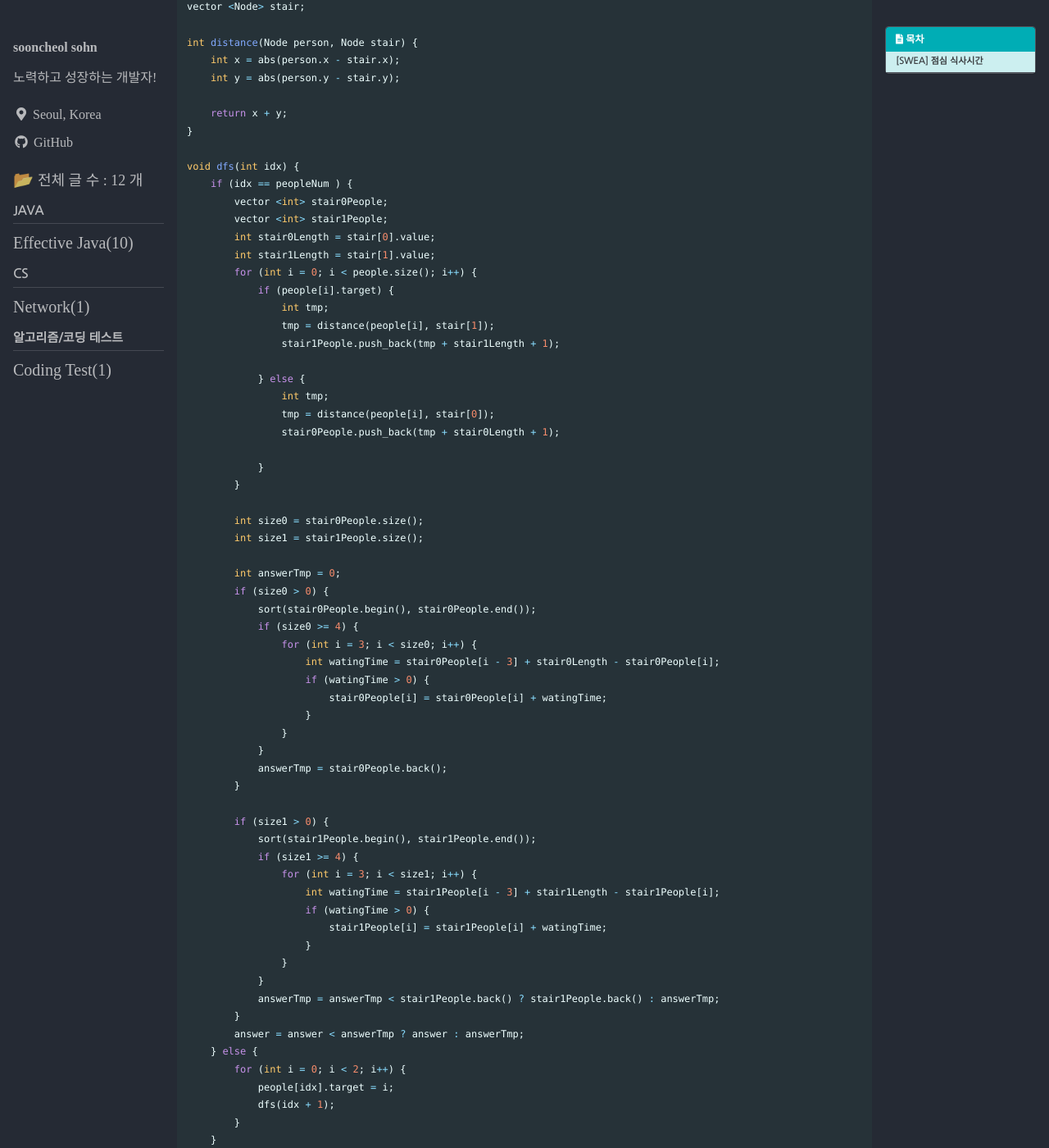
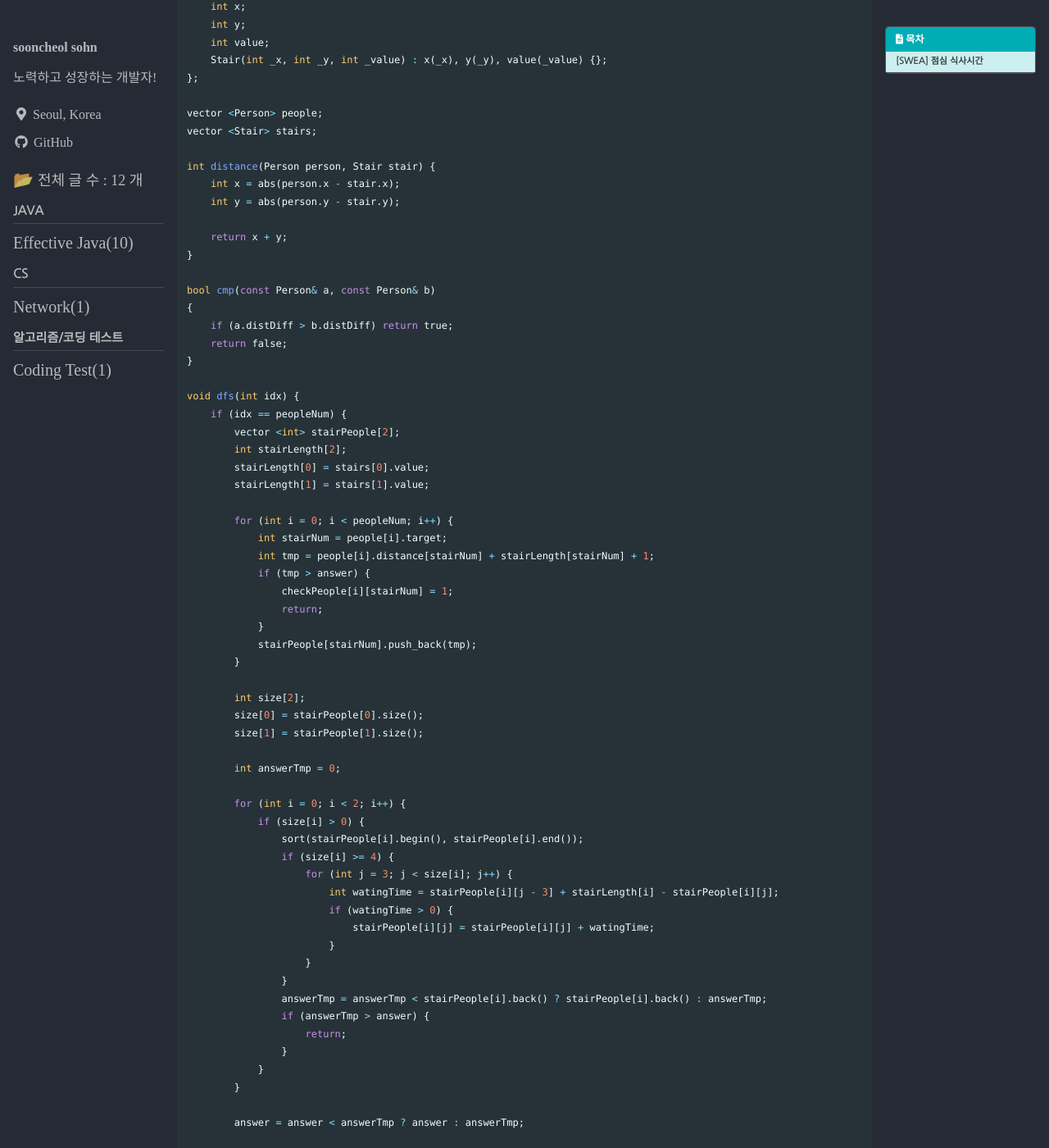
Before and after one commit to punsoo/punsoo.github.io, a Jekyll site: the page built from _posts/Coding-Test/2021-04-14-SWEA-점심 식사 시간.md, in a window 1280 px wide and 1400 px high, scrolled down 764 px. Shown: the whole window at 82% size. Built offline with Jekyll 4.4.1, drawn with Linux system fonts in a browser that asks for light colours; cached includes are drawn as plain includes; some web fonts are replaced; comment, search, counter and statistics services are not loaded; some of the changed text lies outside the part shown.

Commit message:
swea 점심 식사시간

```diff
--- a/_posts/Coding-Test/2021-04-14-SWEA-점심 식사 시간.md
+++ b/_posts/Coding-Test/2021-04-14-SWEA-점심 식사 시간.md
@@ -35,115 +35,149 @@ Problem URL : [점심 식사시간](https://swexpertacademy.com/main/code/proble
 using namespace std;
 
 int n;
-int map[11][11];
 int peopleNum;
 int answer;
+int checkPeople[10][2];
 
-struct Node {
+struct Person {
+    int x;
+    int y;
+    int target;
+    int distance[2];
+    int distDiff;
+    Person(int _x, int _y) : x(_x), y(_y) {};
+};
+
+struct Stair {
     int x;
     int y;
     int value;
-    int target;
-    Node(int _x, int _y) : x(_x), y(_y) {};
-    Node(int _x, int _y, int _value) : x(_x), y(_y), value(_value) {};
+    Stair(int _x, int _y, int _value) : x(_x), y(_y), value(_value) {};
 };
 
-vector <Node> people;
-vector <Node> stair;
+vector <Person> people;
+vector <Stair> stairs;
 
-int distance(Node person, Node stair) {
+int distance(Person person, Stair stair) {
     int x = abs(person.x - stair.x);
     int y = abs(person.y - stair.y);
 
     return x + y;
 }
 
+bool cmp(const Person& a, const Person& b)
+{
+    if (a.distDiff > b.distDiff) return true;
+    return false;
+}
+
 void dfs(int idx) {
-    if (idx == peopleNum ) {
-        vector <int> stair0People;
-        vector <int> stair1People;
-        int stair0Length = stair[0].value;
-        int stair1Length = stair[1].value;
-        for (int i = 0; i < people.size(); i++) {
-            if (people[i].target) {
-                int tmp;
-                tmp = distance(people[i], stair[1]);
-                stair1People.push_back(tmp + stair1Length + 1);
+    if (idx == peopleNum) {
+        vector <int> stairPeople[2];
+        int stairLength[2];
+        stairLength[0] = stairs[0].value;
+        stairLength[1] = stairs[1].value;
 
-            } else {
-                int tmp;
-                tmp = distance(people[i], stair[0]);
-                stair0People.push_back(tmp + stair0Length + 1);
+        for (int i = 0; i < peopleNum; i++) {
+            int stairNum = people[i].target;
+            int tmp = people[i].distance[stairNum] + stairLength[stairNum] + 1;
+            if (tmp > answer) {
+                checkPeople[i][stairNum] = 1;
+                return;
+            }
+            stairPeople[stairNum].push_back(tmp);
+        }
 
+        int size[2];
+        size[0] = stairPeople[0].size();
+        size[1] = stairPeople[1].size();
+
+        int answerTmp = 0;
+
+        for (int i = 0; i < 2; i++) {
+            if (size[i] > 0) {
+                sort(stairPeople[i].begin(), stairPeople[i].end());
+                if (size[i] >= 4) {
+                    for (int j = 3; j < size[i]; j++) {
+                        int watingTime = stairPeople[i][j - 3] + stairLength[i] - stairPeople[i][j];
+                        if (watingTime > 0) {
+                            stairPeople[i][j] = stairPeople[i][j] + watingTime;
+                        }
+                    }
+                }
+                answerTmp = answerTmp < stairPeople[i].back() ? stairPeople[i].back() : answerTmp;
+                if (answerTmp > answer) {
+                    return;
+                }
             }
         }
 
-        int size0 = stair0People.size();
-        int size1 = stair1People.size();
+        answer = answer < answerTmp ? answer : answerTmp;
 
-        int answerTmp = 0;
-        if (size0 > 0) {
-            sort(stair0People.begin(), stair0People.end());
-            if (size0 >= 4) {
-                for (int i = 3; i < size0; i++) {
-                    int watingTime = stair0People[i - 3] + stair0Length - stair0People[i];
-                    if (watingTime > 0) {
-                        stair0People[i] = stair0People[i] + watingTime;
-                    }
-                }
+    } else {
+        if (people[idx].distance[0] > people[idx].distance[1]) {
+            people[idx].target = 1;
+            if (!checkPeople[idx][1]) {
+                dfs(idx + 1);
             }
-            answerTmp = stair0People.back();
-        }
-
-        if (size1 > 0) {
-            sort(stair1People.begin(), stair1People.end());
-            if (size1 >= 4) {
-                for (int i = 3; i < size1; i++) {
-                    int watingTime = stair1People[i - 3] + stair1Length - stair1People[i];
-                    if (watingTime > 0) {
-                        stair1People[i] = stair1People[i] + watingTime;
-                    }
-                }
+            people[idx].target = 0;
+            if (!checkPeople[idx][0]) {
+                dfs(idx + 1);
             }
-            answerTmp = answerTmp < stair1People.back() ? stair1People.back() : answerTmp;
-        }
-        answer = answer < answerTmp ? answer : answerTmp;
-    } else {
-        for (int i = 0; i < 2; i++) {
-            people[idx].target = i;
-            dfs(idx + 1);
+        } else {
+            people[idx].target = 0;
+            if (!checkPeople[idx][0]) {
+                dfs(idx + 1);
+            }
+            people[idx].target = 1;
+            if (!checkPeople[idx][1]) {
+                dfs(idx + 1);
+            }
         }
     }
 }
 
 int main() {
 
+    ios::sync_with_stdio(0);
+    cin.tie(0); cout.tie(0);
+
     int TC;
     cin >> TC;
 
     for (int tc = 1; tc <= TC; tc++) {
-
         answer = 2e9;
         cin >> n;
-        memset(map, 0, sizeof(map));
         people.clear();
-        stair.clear();
-
+        stairs.clear();
+        memset(checkPeople, 0, sizeof(checkPeople));
+        int tmp;
         for (int i = 1; i <= n; i++) {
             for (int j = 1; j <= n; j++) {
-                scanf("%d", &map[i][j]);
-                if (map[i][j] == 1) {
-                    people.push_back(Node(i, j));
-                } else if (map[i][j] > 1) {
-                    stair.push_back(Node(i, j, map[i][j]));
+                cin >> tmp;
+                if (tmp == 1) {
+                    people.push_back(Person(i, j));
+                } else if (tmp > 1) {
+                    stairs.push_back(Stair(i, j, tmp));
                 }
             }
         }
 
         peopleNum = people.size();
 
+        // people 초기화
+        for (int i = 0; i < peopleNum; i++) {
+            int distance0 = distance(people[i], stairs[0]);
+            int distance1 = distance(people[i], stairs[1]);
+            people[i].distance[0] = distance0;
+            people[i].distance[1] = distance1;
+            people[i].distDiff = abs(distance0 - distance1);
+        }
+
+        // distDiff가 큰것부터 처리하도록 정렬
+        // distDiff가 높을수록 가까운 계단이 최적해일 확률이 높다.
+        sort(people.begin(), people.end(), cmp);
         dfs(0);
-
         cout << "#" << tc << " " << answer << endl;
     }
 
```
Also changed, not shown: _posts/Effective-Java/2021-05-05-Effective-Java-Item-43.md (line endings or trailing spaces).
